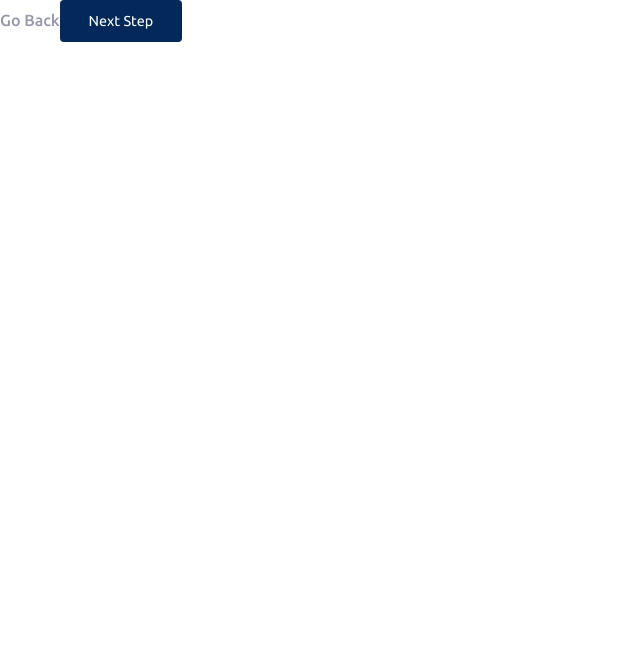
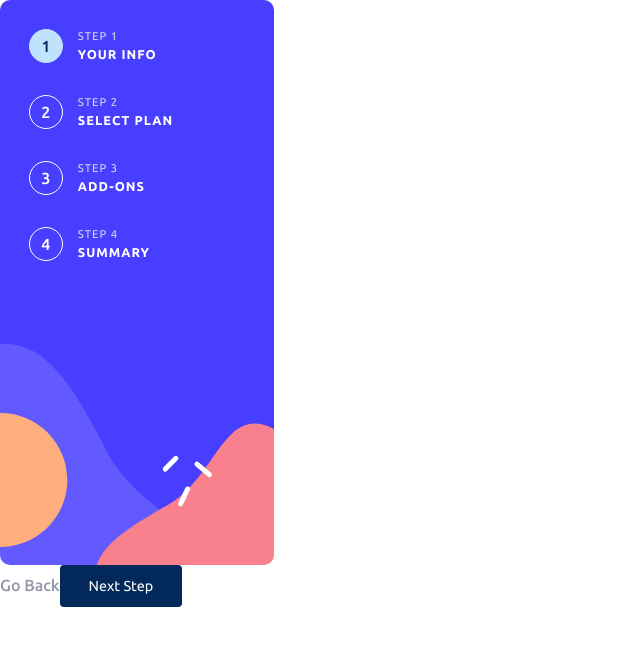
Before and after one commit to kdumagalhaes/multi-step-form, a React (Vite) app: page / in a window 1280 px wide. Shown: the top 646 px of the page, without its empty margins (0-640 px from the left). Built offline with nearby package versions, Linux system fonts and the light colour scheme.

Commit message:
Add navigation bar component

```diff
--- a/src/App.tsx
+++ b/src/App.tsx
@@ -1,8 +1,15 @@
 import { Navigation } from './components/Navigation';
+import Step from './components/Step';
 
 function App() {
   return (
     <>
+    <Navigation.Bar >
+      <Step stepInfo='Your info' stepNumber='1' isActive />
+      <Step stepInfo='Select plan' stepNumber='2' isActive={false} />
+      <Step stepInfo='Add-ons' stepNumber='3' isActive={false} />
+      <Step stepInfo='Summary' stepNumber='4' isActive={false} />
+     </Navigation.Bar>
       <Navigation.Back />
       <Navigation.Next />
     </>
--- /dev/null
+++ b/src/components/Navigation/NavigationBar.module.scss
@@ -0,0 +1,11 @@
+@import "../../styles/variables";
+
+.bar {
+  height: 565px;
+  width: 274px;
+  background-color: rebeccapurple;
+  border-radius: 10px;
+  background-image: url('../../assets/images/bg-sidebar-desktop.svg');
+  padding: 1.8rem;
+  box-sizing: border-box;
+}
--- /dev/null
+++ b/src/components/Navigation/NavigationBar.tsx
@@ -0,0 +1,15 @@
+import { ReactNode } from "react"
+import styles from "./NavigationBar.module.scss"
+
+interface NavigationBarProps {
+  children: ReactNode
+}
+const NavigationBar = ({children}: NavigationBarProps) => {
+  return (
+    <nav className={styles.bar}>
+      {children}
+    </nav>
+  )
+}
+
+export default NavigationBar
--- a/src/components/Navigation/index.tsx
+++ b/src/components/Navigation/index.tsx
@@ -1,7 +1,9 @@
 import NavigationBack from './NavigationBack';
+import NavigationBar from './NavigationBar';
 import NavigationNext from './NavigationNext';
 
 export const Navigation = {
   Back: NavigationBack,
   Next: NavigationNext,
+  Bar: NavigationBar
 };
--- a/src/components/Step/Step.module.scss
+++ b/src/components/Step/Step.module.scss
@@ -5,12 +5,20 @@
   align-items: center;
   text-transform: uppercase;
   color: $white;
+  margin-bottom: 2rem;
+
+  &:last-child {
+    margin-bottom: 0;
+  }
   .text-container {
     font-size: 0.8rem;
+    letter-spacing: 1px;
 
     .indication {
       margin-bottom: 5px;
       font-weight: $font-regular;
+      color: $light-gray;
+      font-size: 0.7rem;
     }
 
     .info {
```
Also changed, not shown: src/assets/images/bg-sidebar-desktop.svg (added).
